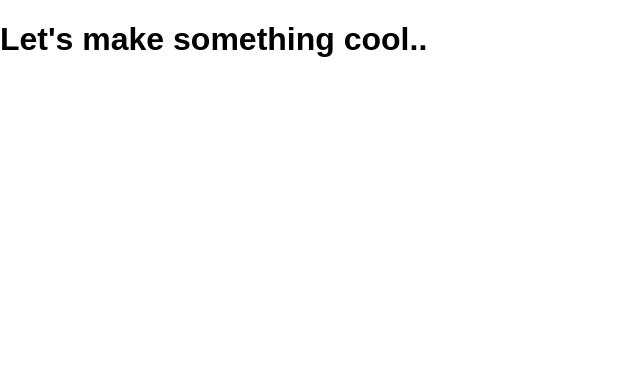
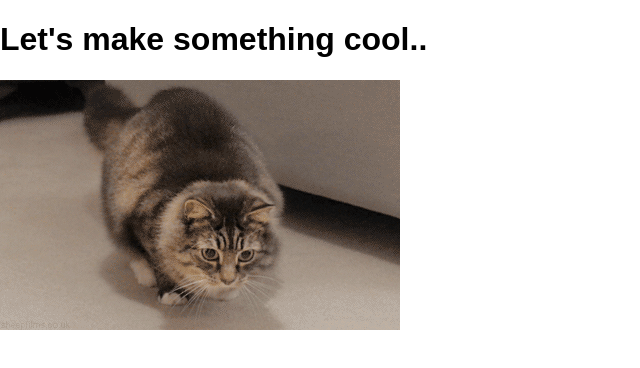
Before and after one commit to tommers-walker/threejs-lettering, a website: page index.html in a window 1280 px wide. Shown: the whole page, without its empty margins (0-640 px from the left). Drawn offline with nearby package versions, Linux system fonts and the light colour scheme.

Commit message:
added obligatory cat gif

```diff
--- a/index.html
+++ b/index.html
@@ -18,5 +18,6 @@
   </head>
   <body>
     <h1>Let's make something cool..</h1>
+    <img src="images/obligatory-cat.gif" alt="Cat gif">
   </body>
 </html>
```
Also changed, not shown: images/obligatory-cat.gif (added).
